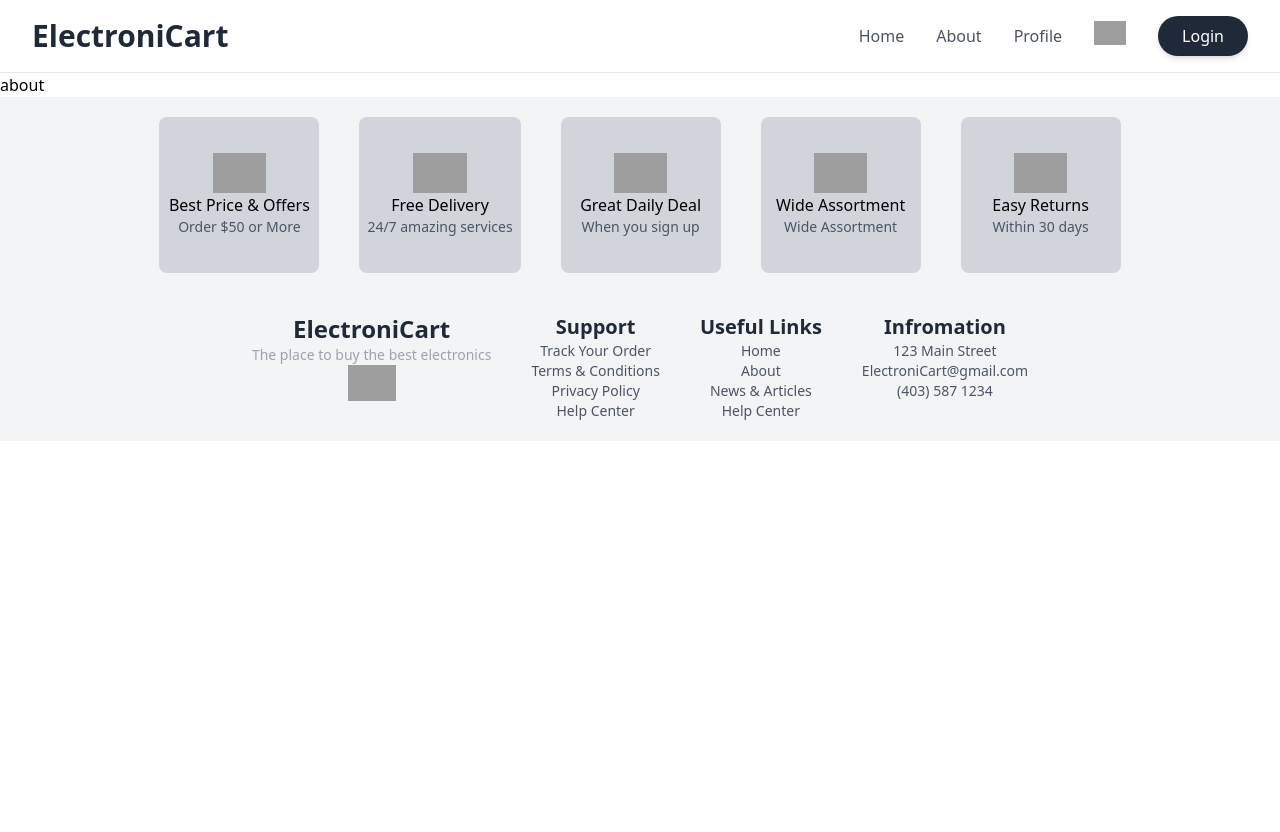
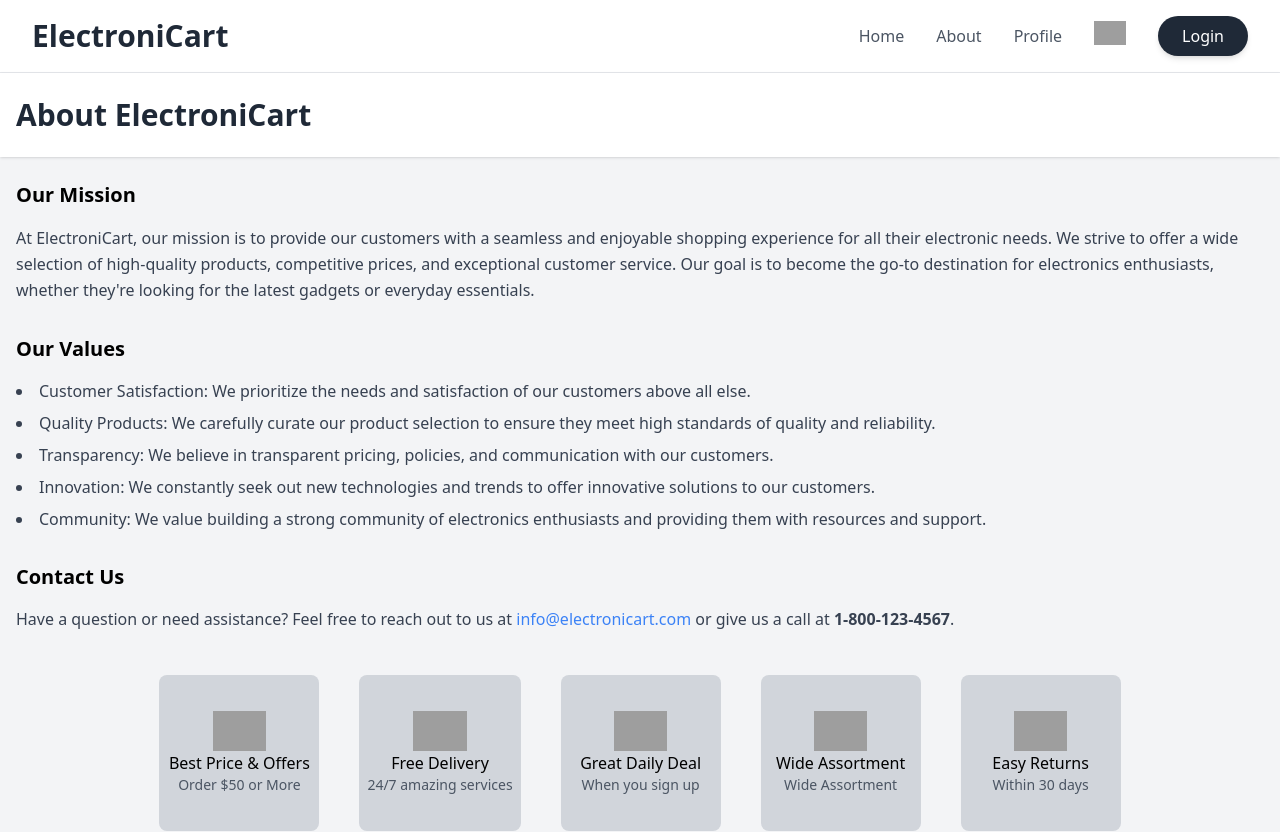
Before and after one commit to JoshuaDalida/ElectroniCart, a Next.js app: page /about in a window 1280 px wide. Shown: the top 832 px of the page. Before the commit the page ends 800 px from the top, so only its background shows below. Built offline with nearby package versions, Linux system fonts and the light colour scheme; no server answers; grey boxes are pictures that could not be loaded.

Commit message:
Add nav with broke things....

```diff
--- a/app/about/page.tsx
+++ b/app/about/page.tsx
@@ -2,7 +2,40 @@ import React from 'react'
 
 const about = () => {
   return (
-    <div>about</div>
+    <div className="bg-gray-100">
+      <header className="bg-white shadow">
+        <div className="container mx-auto px-4 py-6">
+          <h1 className="text-3xl font-semibold text-gray-800">About ElectroniCart</h1>
+        </div>
+      </header>
+
+      <main className="container mx-auto px-4 py-6">
+        <section className="mb-8">
+          <h2 className="text-xl font-semibold mb-4">Our Mission</h2>
+          <p className="text-gray-700 leading-relaxed">
+            At ElectroniCart, our mission is to provide our customers with a seamless and enjoyable shopping experience for all their electronic needs. We strive to offer a wide selection of high-quality products, competitive prices, and exceptional customer service. Our goal is to become the go-to destination for electronics enthusiasts, whether they're looking for the latest gadgets or everyday essentials.
+          </p>
+        </section>
+
+        <section className="mb-8">
+          <h2 className="text-xl font-semibold mb-4">Our Values</h2>
+          <ul className="list-disc list-inside text-gray-700">
+            <li className="mb-2">Customer Satisfaction: We prioritize the needs and satisfaction of our customers above all else.</li>
+            <li className="mb-2">Quality Products: We carefully curate our product selection to ensure they meet high standards of quality and reliability.</li>
+            <li className="mb-2">Transparency: We believe in transparent pricing, policies, and communication with our customers.</li>
+            <li className="mb-2">Innovation: We constantly seek out new technologies and trends to offer innovative solutions to our customers.</li>
+            <li className="mb-2">Community: We value building a strong community of electronics enthusiasts and providing them with resources and support.</li>
+          </ul>
+        </section>
+
+        <section>
+          <h2 className="text-xl font-semibold mb-4">Contact Us</h2>
+          <p className="text-gray-700">
+            Have a question or need assistance? Feel free to reach out to us at <a href="mailto:info@electronicart.com" className="text-blue-500">info@electronicart.com</a> or give us a call at <span className="font-semibold">1-800-123-4567</span>.
+          </p>
+        </section>
+      </main>
+    </div>
   )
 }
 
--- a/app/components/Product.tsx
+++ b/app/components/Product.tsx
@@ -3,13 +3,22 @@ import Link from 'next/link';
 
 const Product = ({ product }) => {
   return (
-    <div className="m-3">
+    <div className="m-3 bg-white rounded-lg shadow-lg hover:shadow-xl transition-shadow duration-300 overflow-hidden">
       <Link href={`product/${product.id}`}>
-        {product.imageURL && <img src={product.imageURL} alt={product.name} />}
-        <h2 className="text-gray-600">{product.name}</h2>
-        <p className="text-gray-600">Price: ${product.price}</p>
+        {product.imageURL && (
+          <img
+            src={product.imageURL}
+            alt={product.name}
+            className="w-full h-48 object-cover transition-transform duration-300 hover:scale-105"
+          />
+        )}
+        <div className="p-4">
+          <h2 className="text-lg font-semibold text-gray-800">{product.name}</h2>
+          <p className="text-gray-700">Price: ${product.price}</p>
+        </div>
       </Link>
     </div>
+
   );
 };
 
--- a/app/page.tsx
+++ b/app/page.tsx
@@ -1,7 +1,5 @@
 import React, { useState, useEffect } from 'react';
 import { prisma } from "./utils/prisma"
-import { Link } from 'react-router-dom';
-
 import Product from './components/Product';
 
 async function getData() {
@@ -22,20 +20,21 @@ async function getData() {
 const Home = async () => {
   const data = await getData();
   return (
-    <div className="flex flex-col min-h-screen bg-gray-100">
+    <div className="flex flex-col min-h-screen">
+
       <div className="flex-grow">
-        <main className="flex flex-col justify-center items-center pt-8">
-          <div className="flex flex-row flex-wrap justify-center items-stretch gap-4 p-4 bg-white">
-            {data.map((product, id) => (
-              <div key={id} className="w-full sm:w-1/2 md:w-1/3 lg:w-1/4 p-4">
+        <main className="flex flex-col justify-center items-center">
+          <div className="flex flex-row flex-wrap justify-center items-center bg-white">
+            {data.map((product) => (
+              <div className="m-4" key={product.id}>
                 <Product product={product} />
               </div>
             ))}
           </div>
         </main>
       </div>
+
     </div>
-
   );
 }
 
--- a/app/product/[id]/page.tsx
+++ b/app/product/[id]/page.tsx
@@ -1,18 +1,19 @@
-import { prisma } from "@/app/utils/prisma"
-import {useRouter} from 'next/router'
+import { prisma } from '@/app/utils/prisma'
 
-const Page = () => {
-
-
+const Page = async ({ params }: { params: { id: string } }) => {
+    const data = await prisma.product.findUnique(
+        {
+            where: { id: params.id }
+        }
+    );
     return (
-        <div className="flex flex-col min-h-screen">
-            <div className="flex-grow">
-                <main className="flex flex-col justify-center items-center">
-
-                </main>
-            </div>
+        <div>
+            {data?.imageURL && <img src={data?.imageURL} alt={data?.name} />}
+            <h1>{data?.name}</h1>
+            <h1>{data?.price}</h1>
+            <h1>{data?.description}</h1>
         </div>
     );
-};
+}
 
 export default Page;
--- a/app/profile/wrapper/pageWrapper.js
+++ b/app/profile/wrapper/pageWrapper.js
@@ -84,6 +84,5 @@ export default function Profile() {
                 </form>
             </div>
         </div>
-
     );
 }
```
